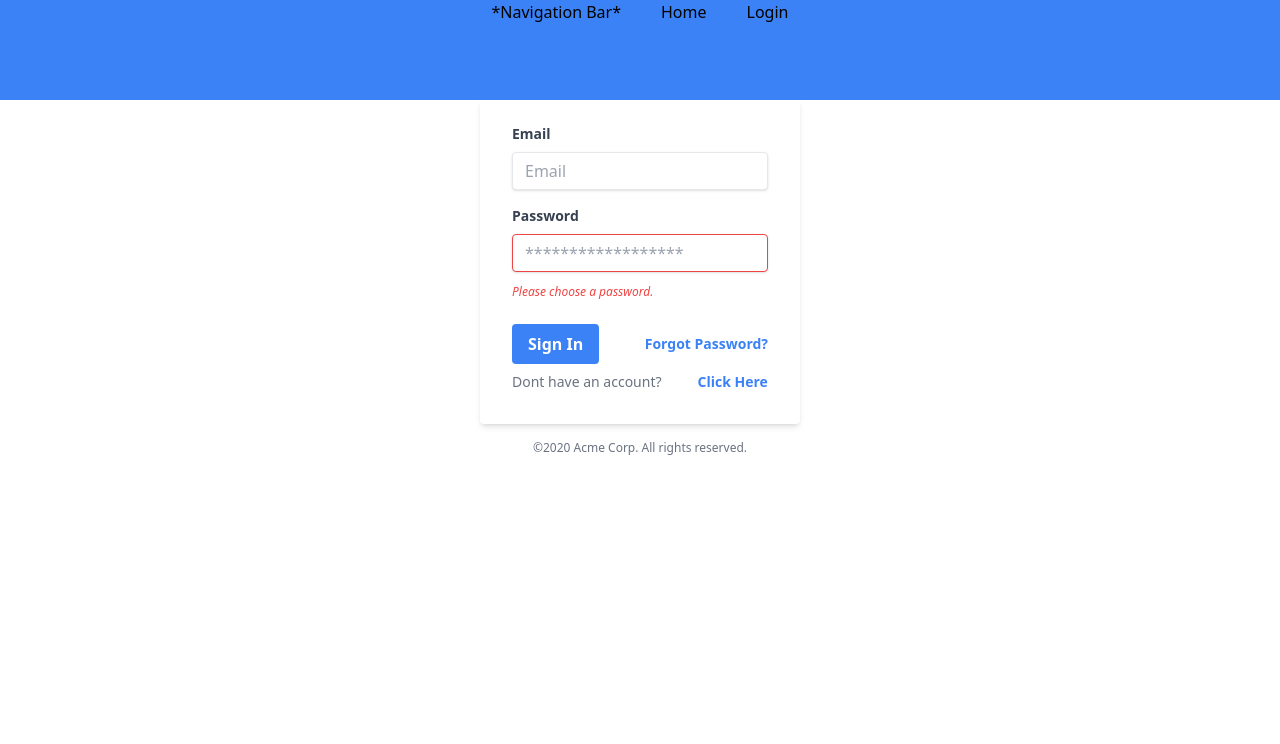
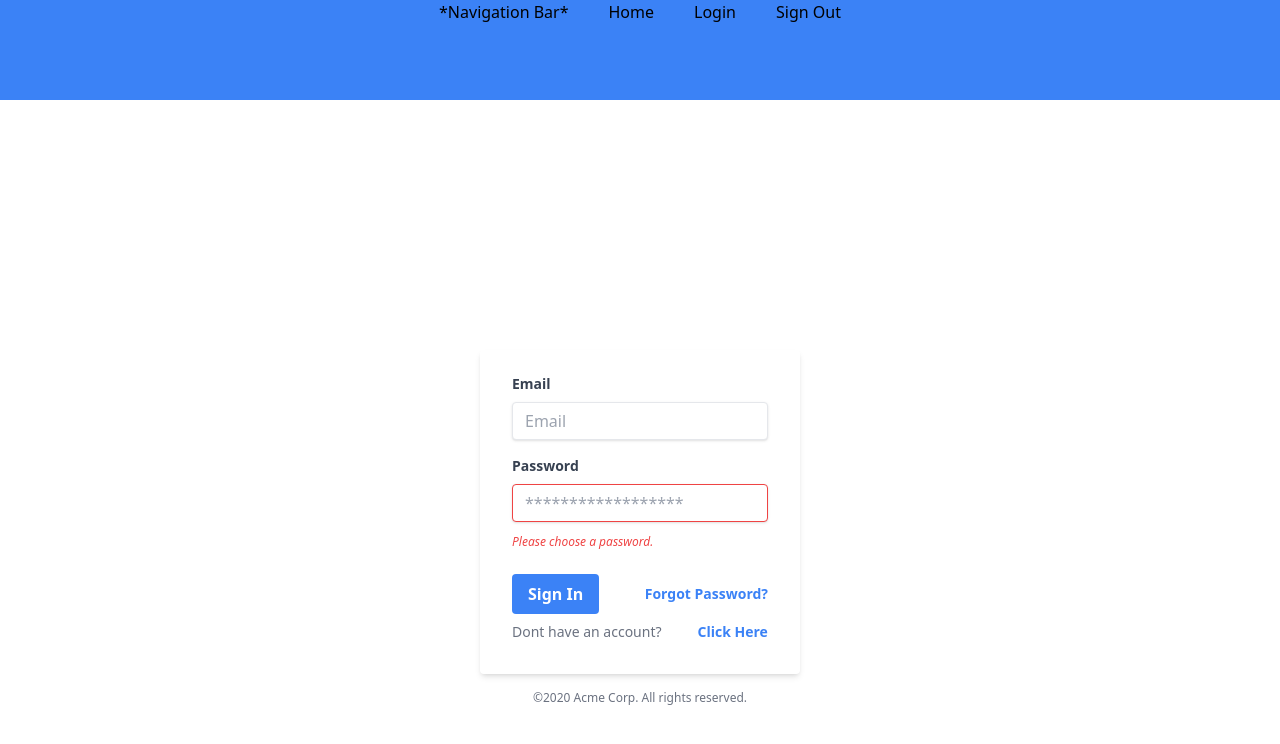
Before and after one commit to MyPropertyPal/my-property-pal-web, a Next.js app: page /Login in a window 1280 px wide. Shown: the top 744 px of the page. Built offline with nearby package versions, Linux system fonts and the light colour scheme.

Commit message:
working on making user data persist.  use uth.onAuthStateChanged

```diff
--- a/app/Login/page.js
+++ b/app/Login/page.js
@@ -3,7 +3,9 @@ import React from "react";
 import Link from "next/link";
 import { getAuth, signInWithEmailAndPassword } from "firebase/auth";
 import { auth, db } from "@/firebase";
+import { useRouter } from "next/navigation";
 function Login() {
+  let router = useRouter()
   const handleLogin = (e) => {
     e.preventDefault();
     let email = e.target.email.value;
@@ -14,8 +16,9 @@ function Login() {
         // Signed in
         const user = userCredential.user;
 
-        alert(user.email);
-        // ...
+        // alert(user.email);
+        // Route to home after login
+        router.push('/')
       })
       .catch((error) => {
         const errorCode = error.code;
@@ -25,7 +28,7 @@ function Login() {
   };
 
   return (
-    <div className="w-full max-w-xs m-auto">
+    <div className="w-full max-w-xs m-auto mt-[250px]">
       <form
         className="shadow-md rounded px-8 pt-6 pb-8 mb-4"
         onSubmit={handleLogin}
--- a/app/Navigation.js
+++ b/app/Navigation.js
@@ -1,8 +1,14 @@
 import React from "react";
 import Link from "next/link";
+import { auth } from "@/firebase";
+import { signOut } from "firebase/auth";
 function Header() {
+  // const handleSignOut = () => {
+  //   auth.signOut();
+  //   navigate("/");
+  // };
   return (
-     <header className="bg-blue-500 flex space-x-10 h-[100px] justify-center align-">
+    <header className="bg-blue-500 flex space-x-10 h-[100px] justify-center align-">
       <p>*Navigation Bar*</p>
       <ul className="flex space-x-10">
         <li>
@@ -11,6 +17,9 @@ function Header() {
         <li>
           <Link href="/Login">Login</Link>
         </li>
+        <li>
+          <a href="">Sign Out</a>
+        </li>
       </ul>
       {/* add some links */}
     </header>
--- a/app/Signup/page.js
+++ b/app/Signup/page.js
@@ -29,7 +29,7 @@ function SignUp() {
   };
   return (
     // ERROR- when this component loads it refreshes the page
-    <div className="w-full max-w-xs m-auto">
+    <div className="w-full max-w-xs m-auto my-[150px] ">
       <form
         className="shadow-lg rounded px-8 pt-6 pb-8 mb-4"
         onSubmit={handleSignup}
--- a/app/page.js
+++ b/app/page.js
@@ -1,11 +1,20 @@
+// "use client";
 import React from "react";
 import { auth } from "@/firebase";
 
 export default function Home() {
-
+  const user = auth.currentUser;
   return (
     <main>
-      <p className="text-red-500 h-screen  overflow-auto ">This is my app </p>
+      {user ? (
+        <div className="h-screen bg-slate-600">
+          <p className="text-red-500 h-screen  overflow-auto ">
+            Welcome {user.email}
+          </p>
+        </div>
+      ) : (
+        <p>You are not signed in</p>
+      )}
     </main>
   );
 }
--- a/firebase.js
+++ b/firebase.js
@@ -29,9 +29,11 @@ const firebaseConfig = {
 };
 
 // Initialize Firebase
-const app = initializeApp(firebaseConfig);
+ const app = initializeApp(firebaseConfig);
 const auth = getAuth(app);
 // const analytics = getAnalytics(app);
 const db = getFirestore();
 
+
+export default app
 export { auth, db };
```
Also changed, not shown: 1 other file (tests, documents, lock files or other folders).
